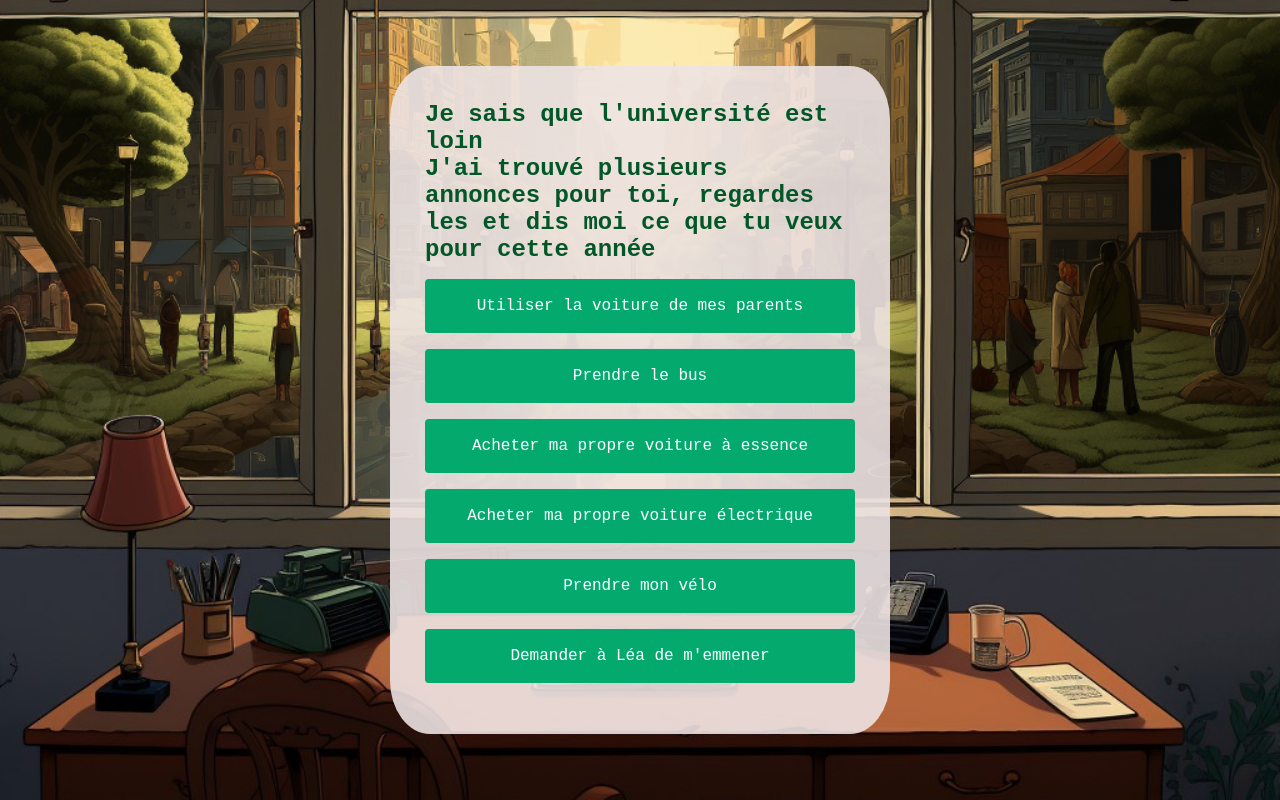
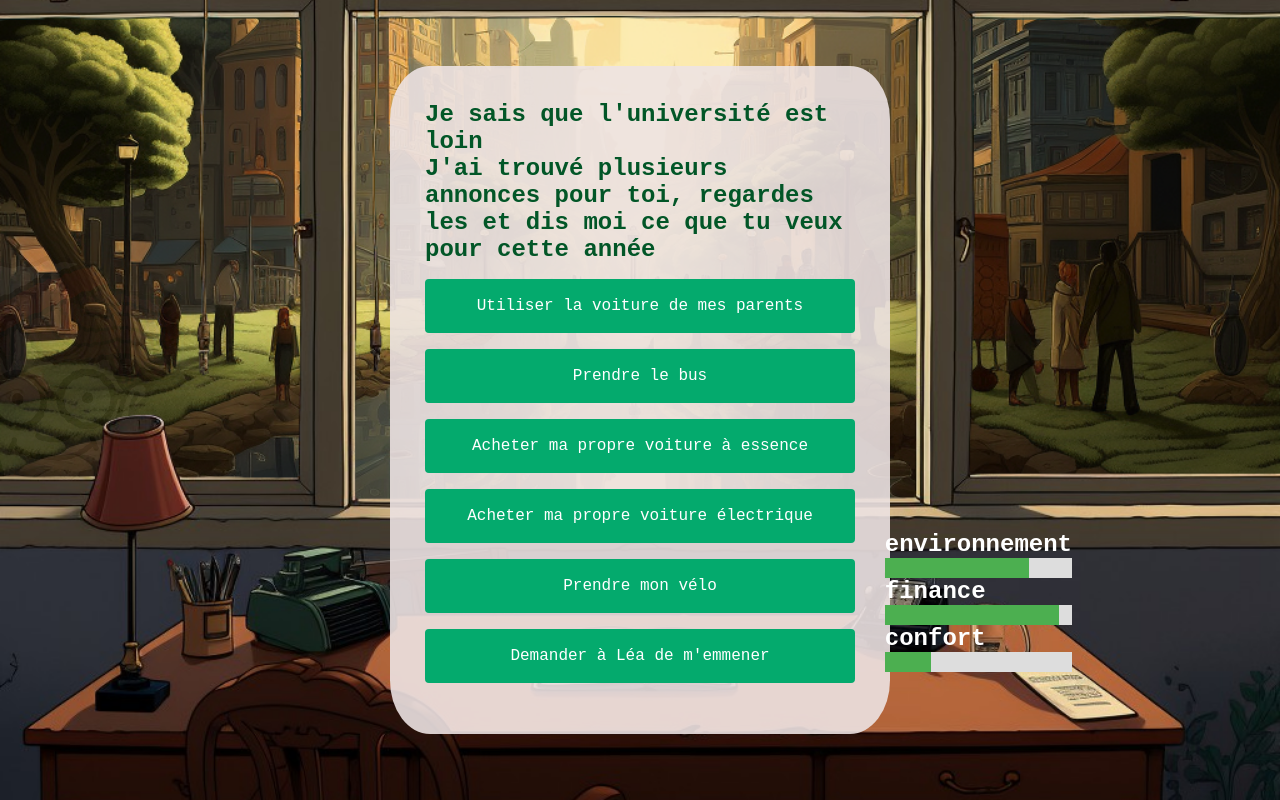
Before and after one commit to ReyGuillaume/nuit-de-l-info, a Vue app: page / in a window 1280 px wide. Both pictures are taken after a click on the button "Continuer". Shown: the top 800 px of the page. Built offline with nearby package versions, Linux system fonts and the light colour scheme.

Commit message:
temp commit

```diff
--- a/src/App.vue
+++ b/src/App.vue
@@ -2,6 +2,8 @@
 
 import DocumentComp from './components/DocumentComp.vue'
 import Bilan from "./components/Bilan.vue";
+import Pourcentage from "./components/Pourcentage.vue";
+
 import { ref, onMounted, onUnmounted } from 'vue';
 
 import storie from './Stories.json'
@@ -185,6 +187,8 @@ const img = Math.floor(Math.random() * 2) == 0 ? bg1 : bg2;
     :question="dataQuestion"
   ></DocumentComp>
   <Bilan v-if="fin" :tabQuestions="tabQuestions" :tabScore="tabScore"></Bilan>
+  <Pourcentage v-if="pourcentageConfort && !fin" :pourcentageConfort="pourcentageConfort" :pourcentageEnvironnement="pourcentageEnvironnement" :pourcentageFinance="pourcentageFinance"></Pourcentage>
+
 </template>
 
 <style scoped>
--- a/src/components/Pourcentage.vue
+++ b/src/components/Pourcentage.vue
@@ -1,17 +1,17 @@
 <script setup>
 import { ref } from "vue";
-const props = defineProps({
-    tabScore:Array,
-    tabQuestions:Array
-})
-
+const props = defineProps(["pourcentageEnvironnement", "pourcentageFinance", "pourcentageConfort"])
+console.log("ezaeaz")
+console.log(props.pourcentageEnvironnement)
+console.log(props.pourcentageFinance)
+console.log(props.pourcentageConfort)
 
 
 </script>
 
 
 <template>
-    <div class="global">
+    <div class="Pourcentage">
         <h2>environnement</h2>
         <div id="Progress_Status">
             <div :style="{width: 'clamp(0%,' + pourcentageEnvironnement + '%, 100%)'}" id="myprogressBar" ></div>
@@ -30,5 +30,25 @@ const props = defineProps({
 
 <style scoped>
 
+.Pourcentage{
+    position: absolute;
+    z-index: 40;
+    right: 13rem;
+    bottom:8rem
+
+}
+#Progress_Status {
+  width: 100%;
+  background-color: #ddd;
+}
+
+#myprogressBar {
+  width: 2%;
+  height: 20px;
+  background-color: #4CAF50;
+}
+h2{
+    color: white
+}
 
 </style>
```
